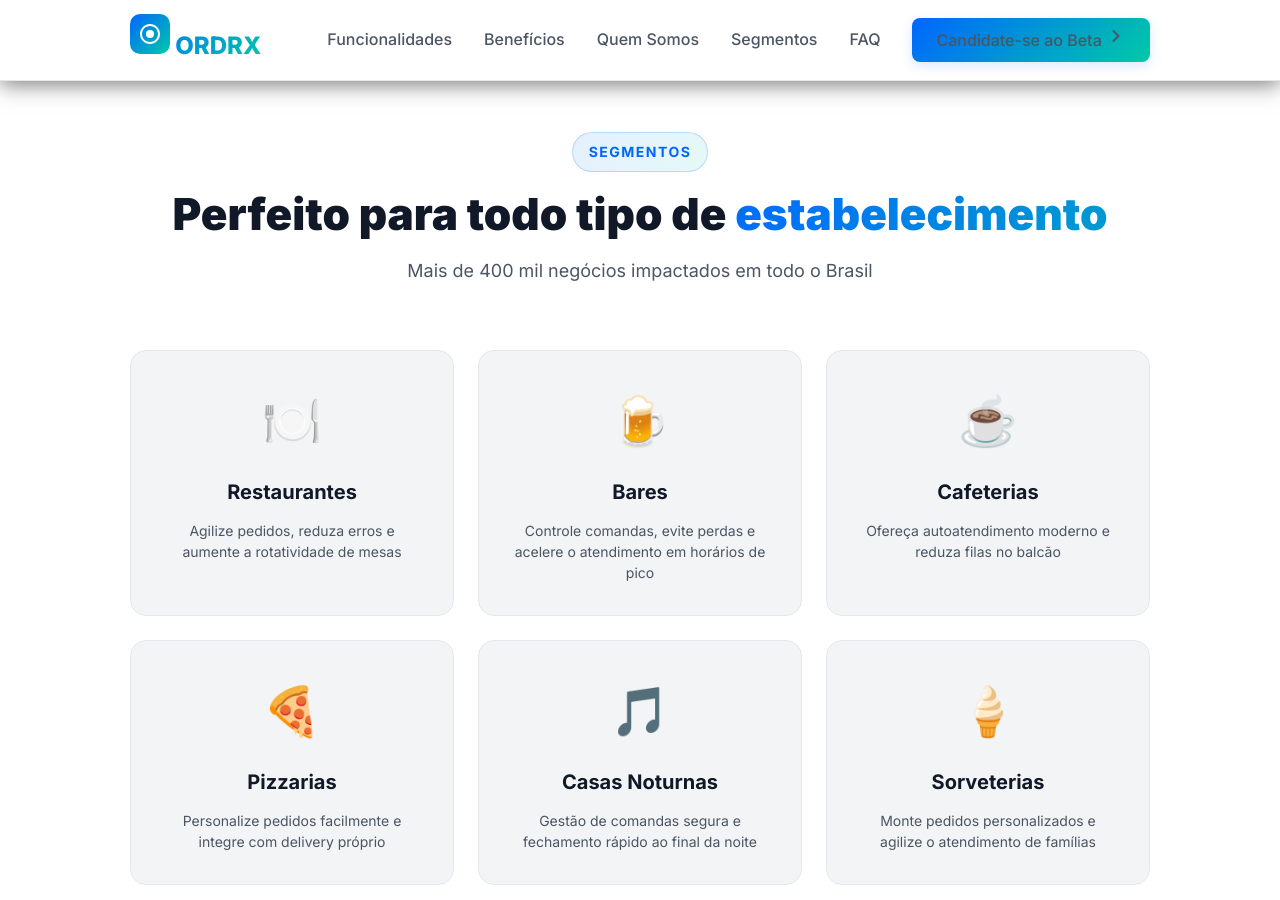
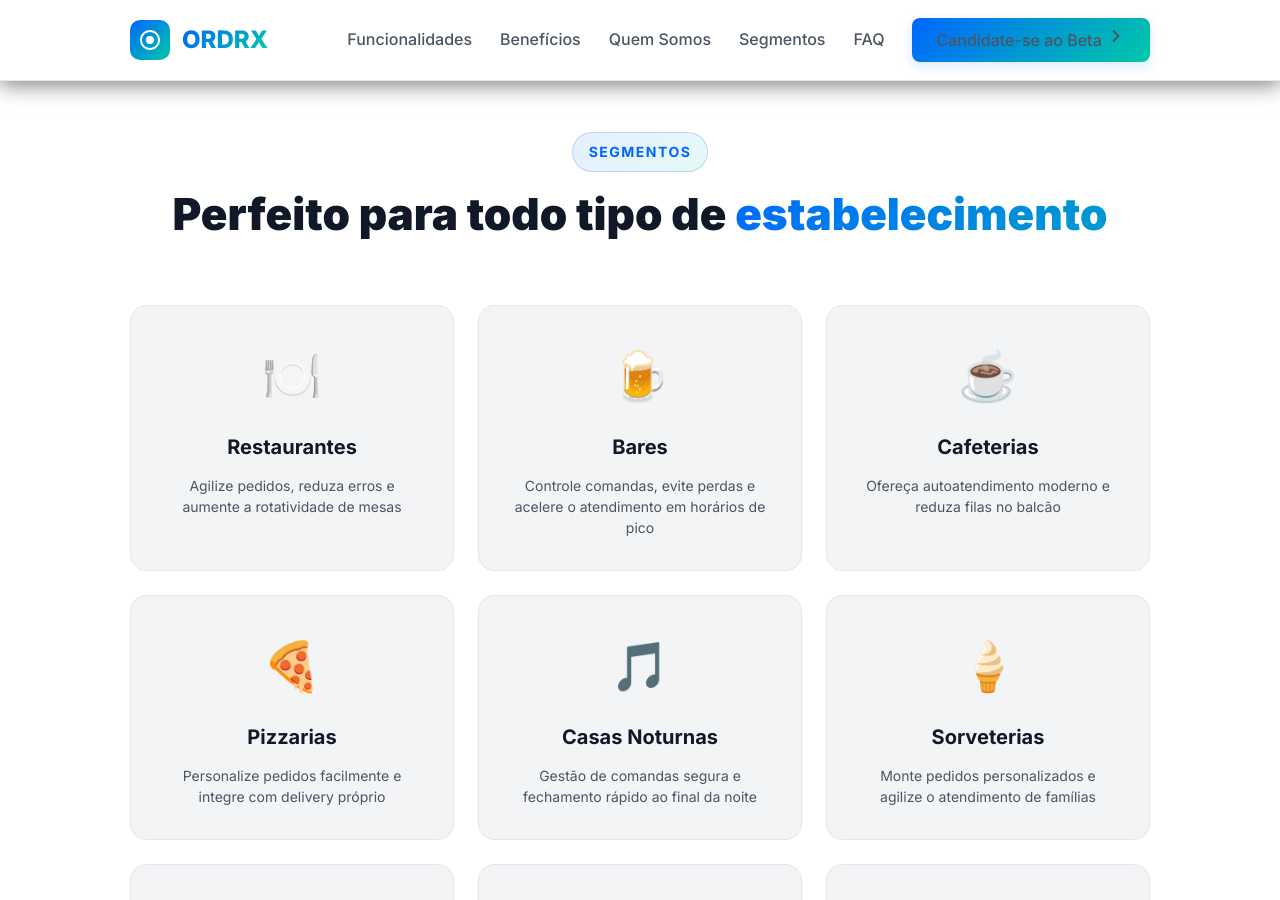
Before and after one commit to ordrx-ai/landing-page, a Jekyll site: the page built from index.html, in a window 1280 px wide and 900 px high, scrolled down 5138 px. Built offline with Jekyll 4.4.1, drawn with Linux system fonts in a browser that asks for light colours; the list of posts is cut into pages by our own code.

Commit message:
feat: fixing logo and deleting text

```diff
--- a/index.html
+++ b/index.html
@@ -688,9 +688,6 @@ structured_data: |
         Perfeito para todo tipo de
         <span class="gradient-text">estabelecimento</span>
       </h2>
-      <p class="section-subtitle">
-        Mais de 400 mil negócios impactados em todo o Brasil
-      </p>
     </div>
 
     <div class="segments-grid">
--- a/styles.css
+++ b/styles.css
@@ -150,15 +150,36 @@ a {
   display: flex;
   align-items: center;
   justify-content: space-between;
+  gap: 3rem;
   height: 80px;
 }
 
 .logo {
+  display: flex;
+  align-items: center;
+  transition: transform 0.3s ease;
+}
+
+.logo:hover {
+  transform: scale(1.05);
+}
+
+.logo a {
   display: flex;
   align-items: center;
   gap: 0.75rem;
+  text-decoration: none;
+}
+
+.logo img {
+  display: block;
+  flex-shrink: 0;
+}
+
+.logo span {
   font-size: 1.5rem;
   font-weight: 800;
+  line-height: 1;
   background: linear-gradient(
     135deg,
     var(--primary-color),
@@ -167,11 +188,7 @@ a {
   -webkit-background-clip: text;
   -webkit-text-fill-color: transparent;
   background-clip: text;
-  transition: transform 0.3s ease;
-}
-
-.logo:hover {
-  transform: scale(1.05);
+  white-space: nowrap;
 }
 
 .nav-menu {
@@ -179,6 +196,8 @@ a {
   list-style: none;
   gap: 2rem;
   align-items: center;
+  margin-left: auto;
+  padding-left: 2rem;
 }
 
 .nav-menu a {
@@ -309,6 +328,7 @@ a {
 .btn-large {
   display: inline-flex;
   align-items: center;
+  justify-content: center;
   gap: 0.5rem;
   padding: 1rem 2rem;
   font-size: 1.125rem;
@@ -495,12 +515,17 @@ a {
 
 .hero-stats {
   display: flex;
+  justify-content: center;
+  align-items: center;
   gap: 3rem;
+  width: 100%;
 }
 
 .stat {
   display: flex;
   flex-direction: column;
+  align-items: center;
+  text-align: center;
 }
 
 .stat-value {
@@ -1868,11 +1893,11 @@ section {
     height: 70px;
   }
 
-  .logo {
+  .logo span {
     font-size: 1.25rem;
   }
 
-  .logo svg {
+  .logo img {
     width: 32px;
     height: 32px;
   }
@@ -2017,6 +2042,15 @@ section {
     padding: 0 2rem;
   }
 
+  .nav-content {
+    gap: 2rem;
+  }
+
+  .nav-menu {
+    gap: 1.5rem;
+    padding-left: 1.5rem;
+  }
+
   .hero .container {
     grid-template-columns: 1fr;
   }
@@ -2070,6 +2104,14 @@ section {
   .container {
     max-width: 1100px;
     padding: 0 2.5rem;
+  }
+
+  .nav-content {
+    gap: 2.5rem;
+  }
+
+  .nav-menu {
+    gap: 1.75rem;
   }
 
   .hero-title {
```
